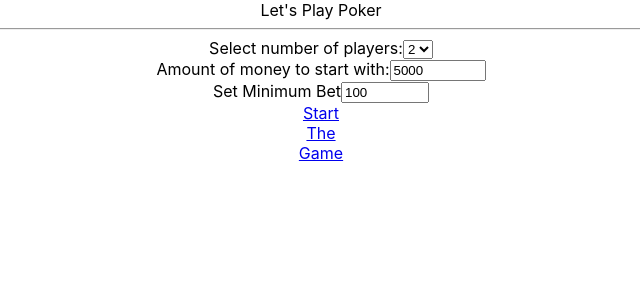
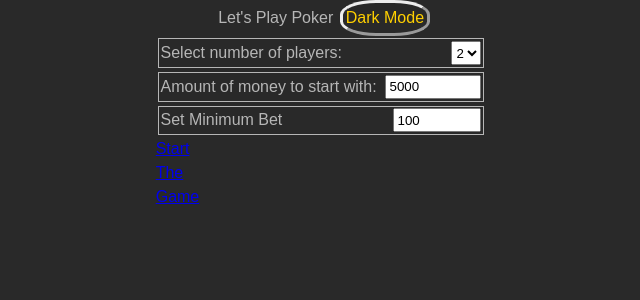
Before and after one commit to ShaneButtCodeNL/poker-app, a React (Create React App) app: page / in a window 1280 px wide. Shown: the top 300 px of the page, without its empty margins (319-959 px from the left). Built offline with nearby package versions, Linux system fonts and the light colour scheme.

Commit message:
Added basic bright/dark Mode

```diff
--- a/package.json
+++ b/package.json
@@ -10,6 +10,7 @@
     "react-dom": "^17.0.1",
     "react-router-dom": "^5.2.0",
     "react-scripts": "4.0.1",
+    "styled-components": "^5.2.1",
     "web-vitals": "^0.2.4"
   },
   "scripts": {
@@ -37,6 +38,7 @@
     ]
   },
   "devDependencies": {
-    "@types/react-router-dom": "^5.1.7"
+    "@types/react-router-dom": "^5.1.7",
+    "@types/styled-components": "^5.1.7"
   }
 }
--- a/src/App.css
+++ /dev/null
@@ -1,38 +0,0 @@
-.App {
-  text-align: center;
-}
-
-.App-logo {
-  height: 40vmin;
-  pointer-events: none;
-}
-
-@media (prefers-reduced-motion: no-preference) {
-  .App-logo {
-    animation: App-logo-spin infinite 20s linear;
-  }
-}
-
-.App-header {
-  background-color: #282c34;
-  min-height: 100vh;
-  display: flex;
-  flex-direction: column;
-  align-items: center;
-  justify-content: center;
-  font-size: calc(10px + 2vmin);
-  color: white;
-}
-
-.App-link {
-  color: #61dafb;
-}
-
-@keyframes App-logo-spin {
-  from {
-    transform: rotate(0deg);
-  }
-  to {
-    transform: rotate(360deg);
-  }
-}
--- a/src/App.tsx
+++ b/src/App.tsx
@@ -6,16 +6,23 @@ import { Header } from "./components/Header";
 import DetailSelect from "./components/DetailSelect";
 import GameArea from "./components/GameArea";
 import { BrowserRouter as Router, Route, Switch } from "react-router-dom";
-import "./App.css";
 import { useState } from "react";
+
+enum MODES {
+  dark = 0,
+  medium,
+  light,
+}
 
 function App() {
   let [startMoney, setStartMoney] = useState(5000);
   let [minBet, setMinBet] = useState(100);
   let [numOfPlayers, setNumOfPlayers] = useState(2);
+  let [mode, setMode] = useState(0);
+  let appClass = "App " + (mode ? "lightMode" : "darkMode");
   return (
-    <div className="App">
-      <Header />
+    <div className={appClass}>
+      <Header mode={mode} setMode={setMode} />
       <Router>
         <Switch>
           <Route path="/poker">
@@ -27,6 +34,9 @@ function App() {
           </Route>
           <Route path="/" exact>
             <DetailSelect
+              startMoney={startMoney}
+              minBet={minBet}
+              numOfPlayers={numOfPlayers}
               setStartMoney={setStartMoney}
               setNumOfPlayers={setNumOfPlayers}
               setMinBet={setMinBet}
--- a/src/components/DetailSelect.tsx
+++ b/src/components/DetailSelect.tsx
@@ -10,13 +10,14 @@ function DetailSelect(props: any) {
   let minBetRef: any = React.createRef();
 
   return (
-    <div>
-      <form>
-        <div>
+    <div id="detailSelect">
+      <div id="detailsInputBox">
+        <div className="detailInput">
           <label>Select number of players:</label>
           <select
             id="numberOfPlayers"
             ref={numberOfPlayersRef}
+            defaultValue={props.numOfPlayers}
             onChange={() =>
               props.setNumOfPlayers(+numberOfPlayersRef.current.value)
             }
@@ -25,8 +26,9 @@ function DetailSelect(props: any) {
             <option value="3">3</option>
             <option value="4">4</option>
           </select>
-          <br />
-          <label>Amount of money to start with:</label>
+        </div>
+        <div className="detailInput">
+          <label>Amount of money to start with:&nbsp;&nbsp;</label>
           <input
             id="startMoney"
             ref={startMoneyRef}
@@ -36,9 +38,10 @@ function DetailSelect(props: any) {
             type="number"
             max="1000000"
             min="5000"
-            defaultValue="5000"
+            defaultValue={+props.startMoney}
           ></input>
-          <br />
+        </div>
+        <div className="detailInput">
           <label>Set Minimum Bet</label>
           <input
             id="minBet"
@@ -49,8 +52,9 @@ function DetailSelect(props: any) {
             type="number"
             min="100"
             max="100000"
-            defaultValue="100"
+            defaultValue={+props.minBet}
           ></input>
+        </div>
       </div>
       <Link to="/poker">
         <label
@@ -66,7 +70,6 @@ function DetailSelect(props: any) {
           Game
         </label>
       </Link>
-      </form>
     </div>
   );
 }
--- a/src/components/Header.tsx
+++ b/src/components/Header.tsx
@@ -1,13 +1,15 @@
-import react from "react";
+import ModeSelector from "./ModeSelector";
 
-function Header() {
+function Header(props: any) {
   return (
     <header>
       <div>
-        <span>Let's Play Poker</span>
+        <span id="title">Let's Play Poker</span>
         <br />
       </div>
-      <hr />
+      <div>
+        <ModeSelector mode={props.mode} setMode={props.setMode} />
+      </div>
     </header>
   );
 }
--- /dev/null
+++ b/src/components/ModeSelector.tsx
@@ -0,0 +1,14 @@
+function ModeSelector(props: any) {
+  let className =
+    "modeSelectorDiv " + (props.mode ? "lightModeBtn" : "darkModeBtn");
+  return (
+    <div
+      className={className}
+      onClick={() => props.setMode(props.mode ? 0 : 1)}
+    >
+      {props.mode ? "Light Mode" : "Dark Mode"}
+    </div>
+  );
+}
+
+export default ModeSelector;
--- a/src/index.css
+++ /dev/null
@@ -1,13 +0,0 @@
-body {
-  margin: 0;
-  font-family: -apple-system, BlinkMacSystemFont, 'Segoe UI', 'Roboto', 'Oxygen',
-    'Ubuntu', 'Cantarell', 'Fira Sans', 'Droid Sans', 'Helvetica Neue',
-    sans-serif;
-  -webkit-font-smoothing: antialiased;
-  -moz-osx-font-smoothing: grayscale;
-}
-
-code {
-  font-family: source-code-pro, Menlo, Monaco, Consolas, 'Courier New',
-    monospace;
-}
--- a/src/index.tsx
+++ b/src/index.tsx
@@ -1,6 +1,6 @@
 import React from "react";
 import ReactDOM from "react-dom";
-import "./index.css";
+import "./main.css";
 import App from "./App";
 //import reportWebVitals from "./reportWebVitals";
 
--- /dev/null
+++ b/src/main.css
@@ -0,0 +1,79 @@
+:root {
+  --dark-background: rgb(41, 41, 41);
+  --light-background: rgb(209, 209, 209);
+  --dark-background-font-color: rgb(182, 182, 182);
+  --light-background-font-color: rgb(0, 0, 0);
+  --light-button-text: rgb(250, 162, 0);
+  --light-button-bg: rgb(104, 103, 103);
+  --dark-button-bg: var(--dark-background);
+  --dark-button-text: rgb(255, 208, 0);
+}
+
+body {
+  margin: 0 0 0 0;
+  padding: 00 0 0 0;
+  font-family: Arial, Helvetica, sans-serif;
+  line-height: 1.5em;
+}
+
+header {
+  display: flex;
+  flex-direction: row;
+  justify-content: space-around;
+  align-items: baseline;
+}
+
+.App {
+  display: flex;
+  flex-direction: column;
+  align-items: center;
+  width: 100vw;
+  height: 100vh;
+}
+
+#title {
+  margin: 0.4em;
+}
+
+.lightMode {
+  background-color: var(--light-background);
+  color: var(--light-background-font-color);
+}
+
+.darkMode {
+  background-color: var(--dark-background);
+  color: var(--dark-background-font-color);
+}
+
+.modeSelectorDiv {
+  border-style: outset;
+  border-radius: 40%;
+  padding: 0.2em;
+  text-align: center;
+  line-height: 1.5em;
+}
+
+.lightModeBtn {
+  background-color: var(--light-button-bg);
+  color: var(--light-button-text);
+}
+
+.darkModeBtn {
+  background-color: var(--dark-button-bg);
+  color: var(--dark-button-text);
+}
+
+#detailsInputBox {
+  display: flex;
+  flex-direction: column;
+}
+
+.detailInput {
+  display: flex;
+  flex-direction: row;
+  justify-content: space-between;
+  margin: 0.12em;
+  padding: 0.12em;
+  border-style: solid;
+  border-width: 0.1em;
+}
```
Also changed, not shown: 2 other files (tests, documents, lock files or other folders). Lines whose indentation alone changed are shown as unchanged.
